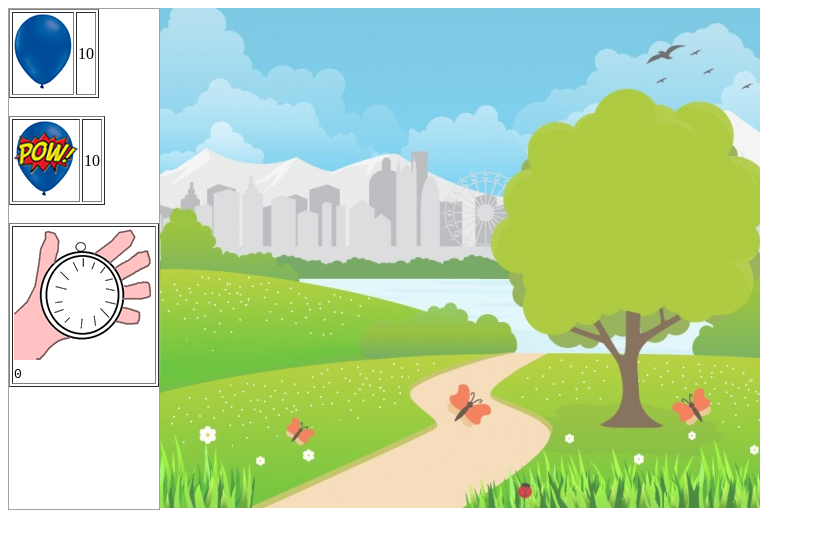
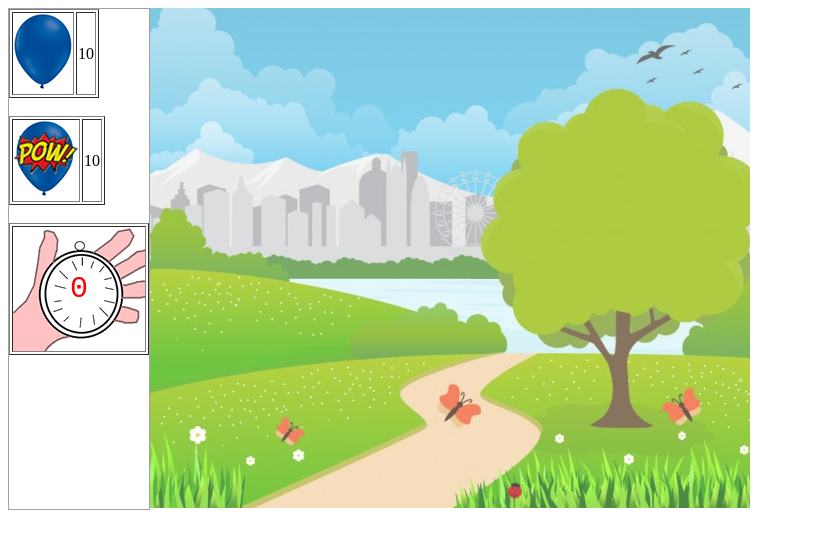
Before and after one commit to lucasaobarbosa/projeto-estourando-baloes, a plain HTML site: page jogo.html in a window 1280 px wide. Shown: the whole page, without its empty margins (0-815 px from the left). Drawn offline with Linux system fonts and the light colour scheme.

Commit message:
Centralizando cronometro

```diff
--- a/jogo.html
+++ b/jogo.html
@@ -26,8 +26,8 @@
 
         <table border="1" style="width: 140px; height: 132px"> <!-- Inserindo uma borada entre a imagem e o numero de balões -->
             <tr>
-                <td><img src="imagens/cronometro.png">
-                <samp id="cronometro"></samp> <!-- Inserindo o cronometro dentro da imagem -->
+                <td style="background: url('imagens/cronometro.png'); text-align: center;">
+                <samp id="cronometro" style="color: red; font-size: 30px;"></samp> <!-- Inserindo o cronometro dentro da imagem -->
                 </td>
             </tr>
         </table>
@@ -35,7 +35,6 @@
     </div>
 
     <div style="float: left; width: 600px; height: 500px; background: url('imagens/cenario.png'); background-position: bottom;">
-
     </div>
 </body>
 </html>
--- a/jogo.js
+++ b/jogo.js
@@ -14,8 +14,9 @@ if(nivel_jogo ==1){
 if(nivel_jogo ==2){
     tempo_segundos = 60;
 }
+
 if(nivel_jogo ==3){
-    nivel_jogo = 30;
+    tempo_segundos = 30;
 }
 
 /* Inserindo os segundos no span */
```
